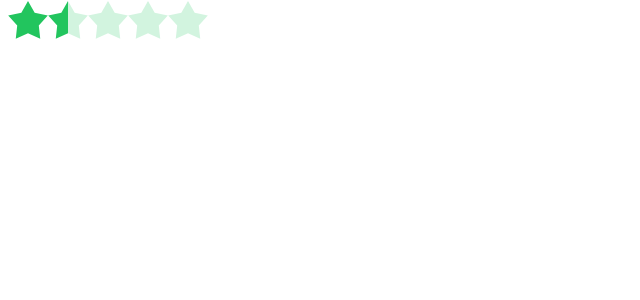
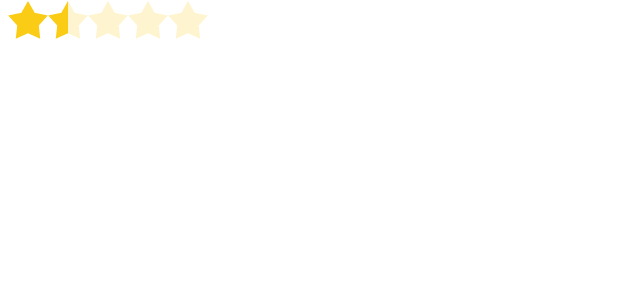
Before and after one commit to Jaseela99/capstoneworks, a React (Create React App) app in the folder frontend/: page /rating in a window 1280 px wide. Shown: the top 300 px of the page, without its empty margins (0-640 px from the left). Built offline with nearby package versions, Linux system fonts and the light colour scheme.

Commit message:
added rating

```diff
--- a/frontend/src/components/user/Rating.js
+++ b/frontend/src/components/user/Rating.js
@@ -5,16 +5,16 @@ const rating = () => {
       <div>
     <div class="rating rating-lg rating-half">
   <input type="radio" name="rating-10" class="rating-hidden"/>
-  <input type="radio" name="rating-10" class="bg-green-500 mask mask-star-2 mask-half-1"/>
-  <input type="radio" name="rating-10" class="bg-green-500 mask mask-star-2 mask-half-2"/>
-  <input type="radio" name="rating-10" class="bg-green-500 mask mask-star-2 mask-half-1" defaultChecked/>
-  <input type="radio" name="rating-10" class="bg-green-500 mask mask-star-2 mask-half-2"/>
-  <input type="radio" name="rating-10" class="bg-green-500 mask mask-star-2 mask-half-1"/>
-  <input type="radio" name="rating-10" class="bg-green-500 mask mask-star-2 mask-half-2"/>
-  <input type="radio" name="rating-10" class="bg-green-500 mask mask-star-2 mask-half-1"/>
-  <input type="radio" name="rating-10" class="bg-green-500 mask mask-star-2 mask-half-2"/>
-  <input type="radio" name="rating-10" class="bg-green-500 mask mask-star-2 mask-half-1"/>
-  <input type="radio" name="rating-10" class="bg-green-500 mask mask-star-2 mask-half-2"/>
+  <input type="radio" name="rating-10" class="bg-yellow-400 mask mask-star-2 mask-half-1"/>
+  <input type="radio" name="rating-10" class="bg-yellow-400 mask mask-star-2 mask-half-2"/>
+  <input type="radio" name="rating-10" class="bg-yellow-400 mask mask-star-2 mask-half-1" defaultChecked/>
+  <input type="radio" name="rating-10" class="bg-yellow-400 mask mask-star-2 mask-half-2"/>
+  <input type="radio" name="rating-10" class="bg-yellow-400 mask mask-star-2 mask-half-1"/>
+  <input type="radio" name="rating-10" class="bg-yellow-400 mask mask-star-2 mask-half-2"/>
+  <input type="radio" name="rating-10" class="bg-yellow-400 mask mask-star-2 mask-half-1"/>
+  <input type="radio" name="rating-10" class="bg-yellow-400 mask mask-star-2 mask-half-2"/>
+  <input type="radio" name="rating-10" class="bg-yellow-400 mask mask-star-2 mask-half-1"/>
+  <input type="radio" name="rating-10" class="bg-yellow-400 mask mask-star-2 mask-half-2"/>
 </div>
 </div>
   )
```
